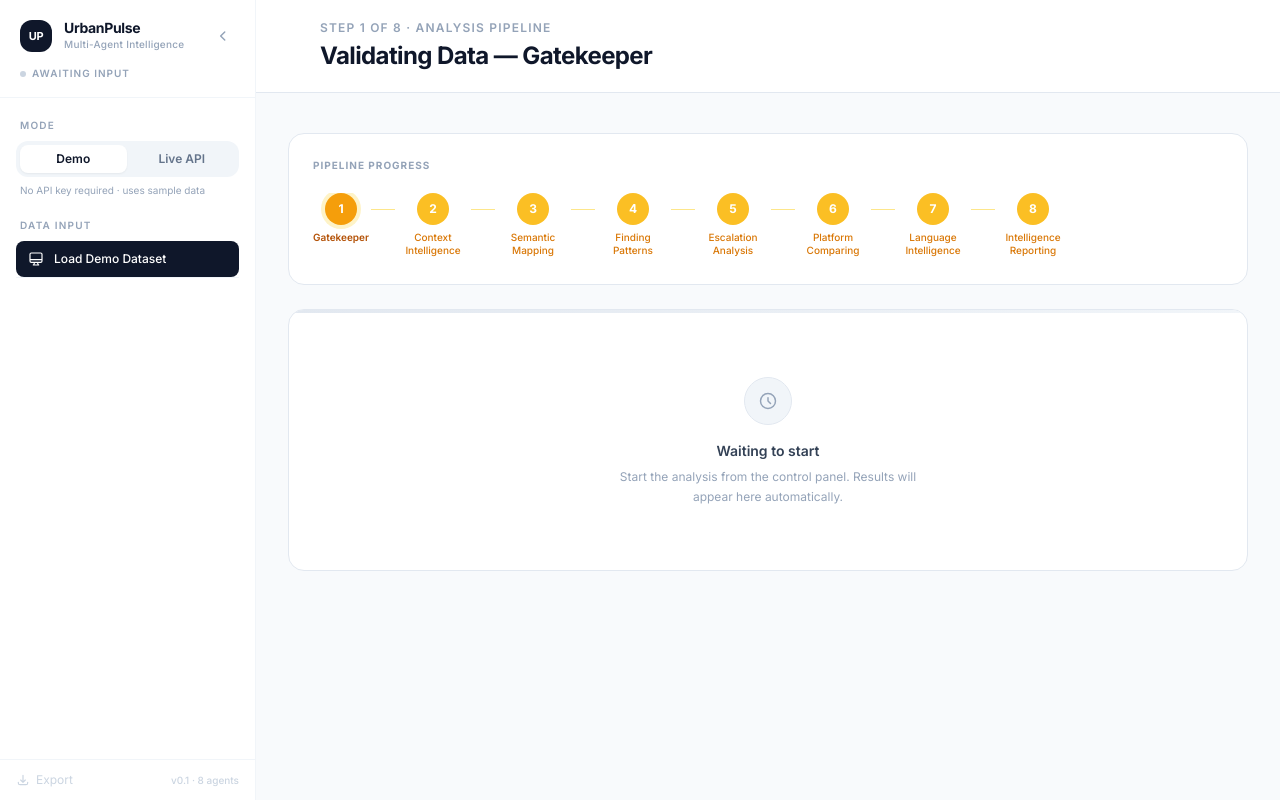
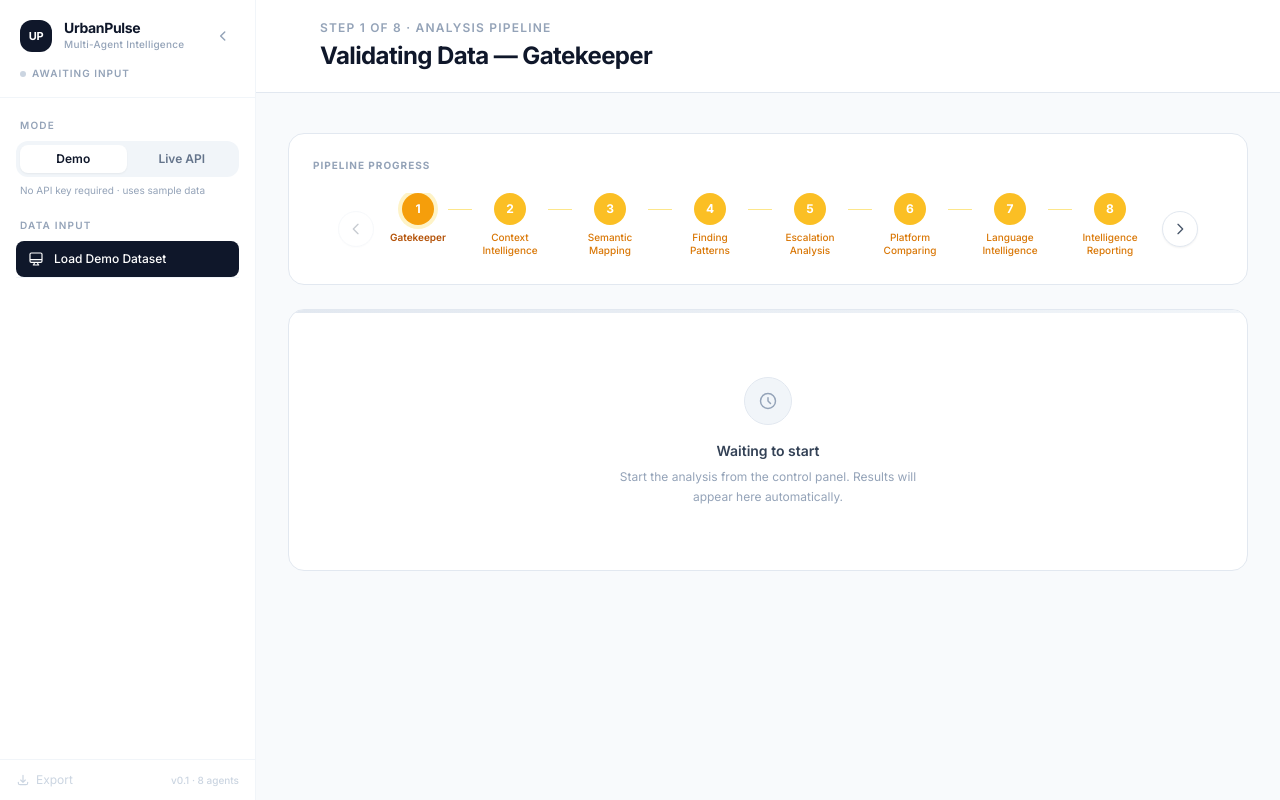
Before and after one commit to prajwal-98/UrbanPulse-multi-agent, a Next.js app in the folder urban_pulse/frontend/: page /step-1 in a window 1280 px wide. Built offline with nearby package versions, Linux system fonts and the light colour scheme.

Commit message:
fix: pipeline progress ui

```diff
--- a/urban_pulse/frontend/components/pipeline-view.tsx
+++ b/urban_pulse/frontend/components/pipeline-view.tsx
@@ -2,6 +2,7 @@
 
 import { useState, useEffect } from "react";
 import Link from "next/link";
+import { useRouter } from "next/navigation";
 import { useSession } from "@/contexts/session-context";
 import Step1View from "@/components/step1-view";
 import Step2View from "./pipeline/steps/step2-view";
@@ -66,6 +67,7 @@ const STEPS = [
 ];
 
 export default function PipelineView({ stepNum }: { stepNum: number }) {
+  const router = useRouter();
   const session = useSession();
   const [stepData, setStepData] = useState<any>(null);
   const [loading, setLoading] = useState(false);
@@ -74,7 +76,7 @@ export default function PipelineView({ stepNum }: { stepNum: number }) {
   const isIdle     = session.pipelineStatus === "idle";
 
   useEffect(() => {
-    if (!session.sessionId || stepNum === 8 || isIdle) return;
+    if (!session.sessionId || stepNum === 8 || isIdle || (!isComplete && session.pipelineStatus !== "complete")) return;
 
     setLoading(true);
     fetch(`${BACKEND}/steps/${session.sessionId}/${stepNum}`)
@@ -86,7 +88,7 @@ export default function PipelineView({ stepNum }: { stepNum: number }) {
       .catch(() => {
         setLoading(false);
       });
-  }, [session.sessionId, stepNum, isIdle]);
+  }, [session.sessionId, stepNum, isIdle, session.pipelineStatus]);
 
   const thisStep = STEPS.find((s) => s.num === stepNum)!;
   const isVisited = session.currentStep >= stepNum;
@@ -96,7 +98,7 @@ export default function PipelineView({ stepNum }: { stepNum: number }) {
 
   /* ─── Pipeline progress strip ───────────────────── */
   function StepNode({ s }: { s: (typeof STEPS)[number] }) {
-    const visited = session.currentStep >= s.num;
+    const visited = session.stepStatus?.[s.agent] === "done" || session.pipelineStatus === "complete";
     const viewing = s.num === stepNum;
     const navigable = canNavigate();
 
@@ -172,10 +174,28 @@ export default function PipelineView({ stepNum }: { stepNum: number }) {
             Pipeline Progress
           </p>
 
-          {/* Nodes + connecting lines */}
+          {/* Nodes + connecting lines with prev/next buttons */}
+          <div className="flex items-center justify-center gap-4">
+            {/* Prev button */}
+            <button
+              onClick={() => router.push(STEPS[stepNum - 2].href)}
+              disabled={stepNum === 1}
+              title="Previous agent"
+              className={`flex-shrink-0 w-9 h-9 rounded-full border border-slate-200 bg-white shadow-sm flex items-center justify-center transition-all ${
+                stepNum === 1
+                  ? "opacity-30 cursor-not-allowed pointer-events-none"
+                  : "hover:bg-slate-50 hover:border-slate-300 hover:shadow"
+              }`}
+            >
+              <svg className="w-4 h-4 text-slate-600" fill="none" viewBox="0 0 24 24" stroke="currentColor" strokeWidth={2}>
+                <path strokeLinecap="round" strokeLinejoin="round" d="M15 19l-7-7 7-7" />
+              </svg>
+            </button>
+
+            {/* Dots */}
             <div className="flex items-start overflow-x-auto pb-2">
               {STEPS.map((s, i) => {
-              const visited = session.currentStep >= s.num;
+                const visited = session.stepStatus?.[s.agent] === "done" || session.pipelineStatus === "complete";
                 return (
                   <div key={s.agent} className="flex items-start shrink-0">
                     <StepNode s={s} />
@@ -187,26 +207,23 @@ export default function PipelineView({ stepNum }: { stepNum: number }) {
               })}
             </div>
 
-          {/* Overall progress bar */}
-          {!isIdle && (
-            <div className="mt-5 pt-4 border-t border-slate-100">
-              <div className="flex items-center justify-between mb-2">
-                <span className="text-[10px] font-semibold uppercase tracking-widest text-slate-400">
-                  Overall Progress
-                </span>
-                <span className="text-[10px] font-bold tabular-nums text-slate-600">
-                  {session.progress}%
-                </span>
+            {/* Next button */}
+            <button
+              onClick={() => router.push(STEPS[stepNum].href)}
+              disabled={stepNum === 8}
+              title="Next agent"
+              className={`flex-shrink-0 w-9 h-9 rounded-full border border-slate-200 bg-white shadow-sm flex items-center justify-center transition-all ${
+                stepNum === 8
+                  ? "opacity-30 cursor-not-allowed pointer-events-none"
+                  : "hover:bg-slate-50 hover:border-slate-300 hover:shadow"
+              }`}
+            >
+              <svg className="w-4 h-4 text-slate-600" fill="none" viewBox="0 0 24 24" stroke="currentColor" strokeWidth={2}>
+                <path strokeLinecap="round" strokeLinejoin="round" d="M9 5l7 7-7 7" />
+              </svg>
+            </button>
           </div>
-              <div className="h-1.5 bg-slate-100 rounded-full overflow-hidden">
-                <div
-                  className={`h-full rounded-full transition-all duration-700 ease-out
-                    ${isComplete ? "bg-emerald-500" : "bg-amber-500"}`}
-                  style={{ width: `${session.progress}%` }}
-                />
-              </div>
-            </div>
-          )}
+
         </div>
 
         {/* ── Status card ── */}
--- a/urban_pulse/frontend/contexts/session/session-actions.ts
+++ b/urban_pulse/frontend/contexts/session/session-actions.ts
@@ -62,7 +62,7 @@ export function createSessionActions(
         setState((s) => ({
           ...s,
           progress: data.progress ?? s.progress,
-          currentStep: data.current_step ?? s.currentStep,
+          currentStep: data.status === "complete" ? 1 : (parseInt(String(data.current_step ?? "").replace("A",""), 10) || s.currentStep),
           pipelineStatus:
             data.status === "complete"
               ? "complete"
@@ -70,6 +70,7 @@ export function createSessionActions(
               ? "error"
               : "running",
           error: data.status === "error" ? data.error ?? "Unknown error" : s.error,
+          stepStatus: data.step_status ?? s.stepStatus,
         }));
         if (data.status === "complete" || data.status === "error") {
           clearInterval(interval);
--- a/urban_pulse/frontend/contexts/session/session-types.ts
+++ b/urban_pulse/frontend/contexts/session/session-types.ts
@@ -35,6 +35,7 @@ export interface SessionState {
   currentStep: number;
   visitedSteps: number[];
   error: string | null;
+  stepStatus: Record<string, string>;
 }
 
 export interface SessionContextValue extends SessionState {
@@ -70,8 +71,8 @@ export const defaultFilters: Filters = {
 
 export const defaultState: SessionState = {
   mode: "demo",
-  apiKey: "",
-  model: "gemini-2.0-flash-lite",
+  apiKey: "AIzaSyAGLxwsXu-jZ9CS-_bnwi7hNDj7f7lU6Qg",
+  model: "gemini-3.1-flash-lite-preview",
   sessionId: null,
   filename: null,
   uploadStatus: "idle",
@@ -82,4 +83,5 @@ export const defaultState: SessionState = {
   currentStep: 0,
   visitedSteps: [],
   error: null,
+  stepStatus: {},
 };
```
Also changed, not shown: 14 other files (tests, documents, lock files or other folders). Lines whose indentation alone changed are shown as unchanged.
